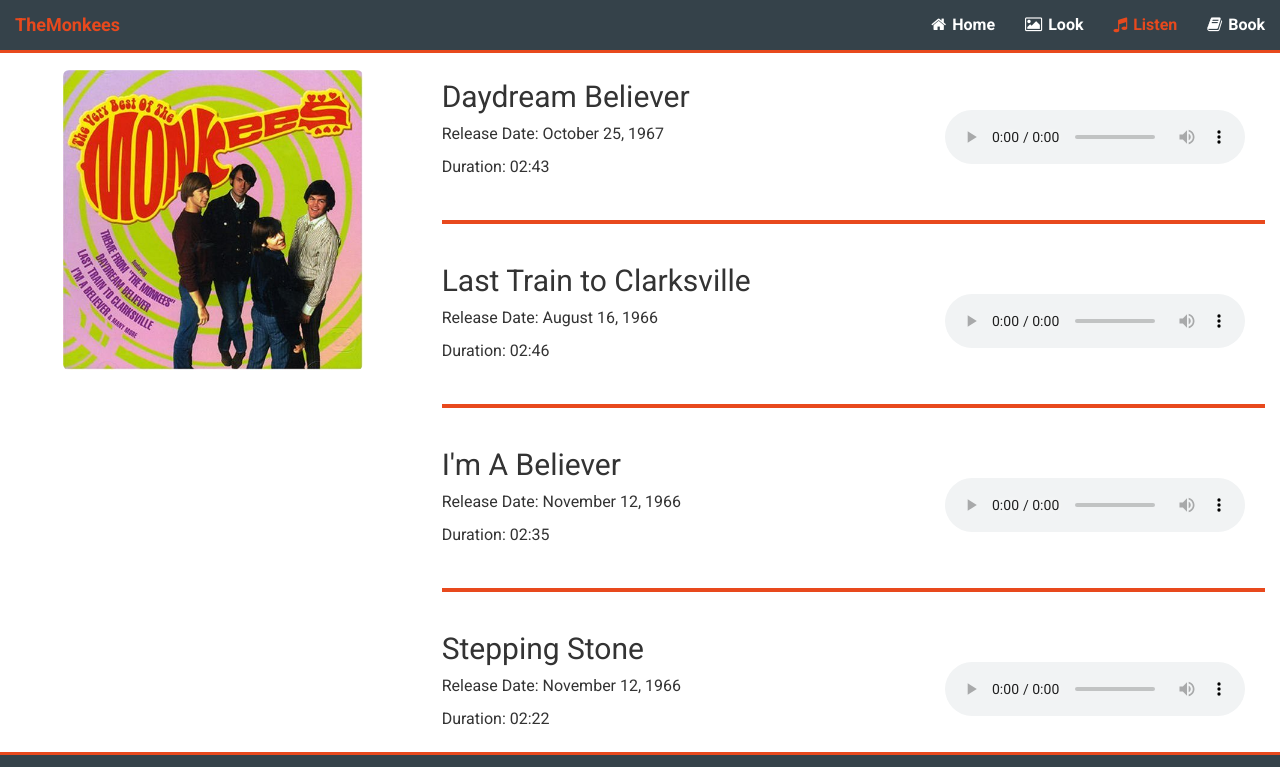
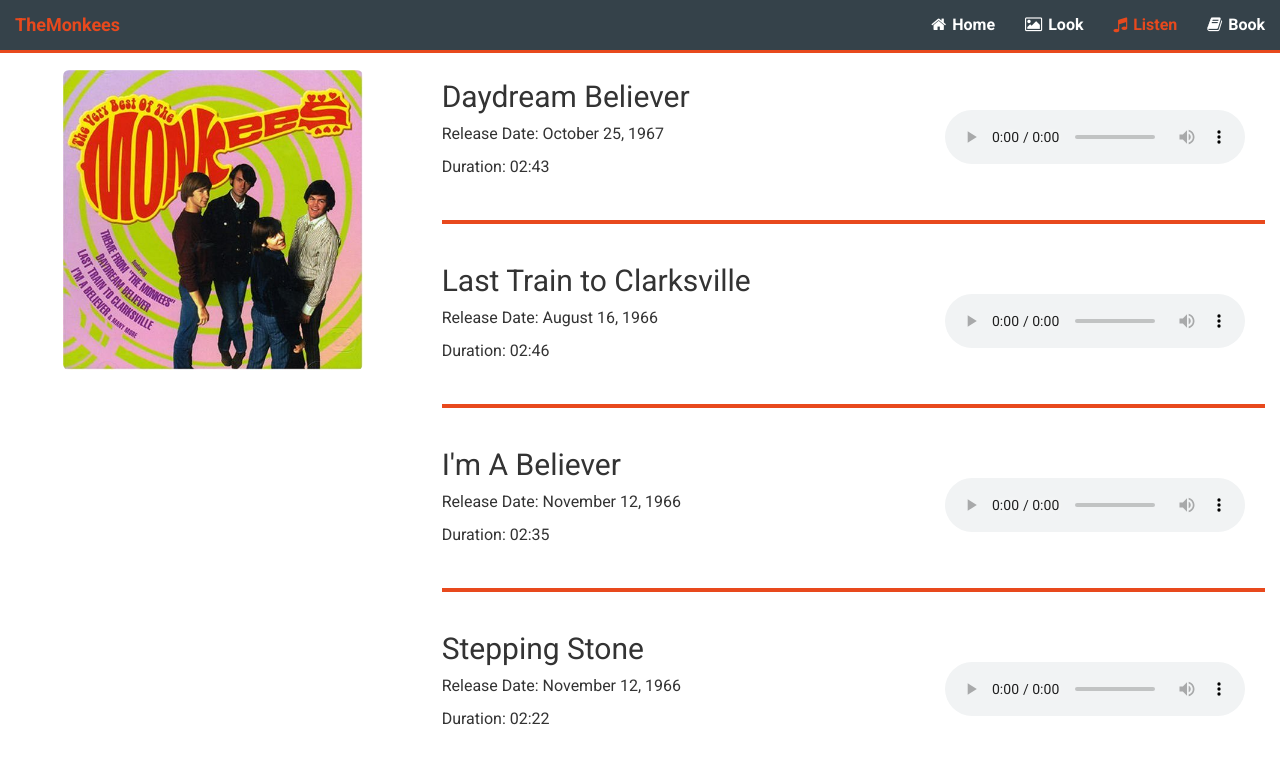
Before and after one commit to Code-Institute-Submissions/theMonkees-3, a plain HTML site: page listen.html in a window 1280 px wide. Shown: the top 767 px of the page. Drawn offline with nearby package versions, Linux system fonts and the light colour scheme.

Commit message:
Listen page - added padding for last playlist item

```diff
--- a/css/style.css
+++ b/css/style.css
@@ -237,6 +237,10 @@ button[type="submit"] {
     border: 2px solid #e8491d;
 }
 
+#last-item{
+    padding-bottom: 25px;
+}
+
 @media (max-width: 768px){
     .item-player{
         position: static;
--- a/listen.html
+++ b/listen.html
@@ -86,7 +86,7 @@
                             </div>
                         </div>
                         <hr class="item-line">
-                        <div class="playlist-item">
+                        <div class="playlist-item" id="last-item">
                             <div class="item-info">
                                 <h2>Stepping Stone</h2>
                                 <p>Release Date: November 12, 1966</p>
```
